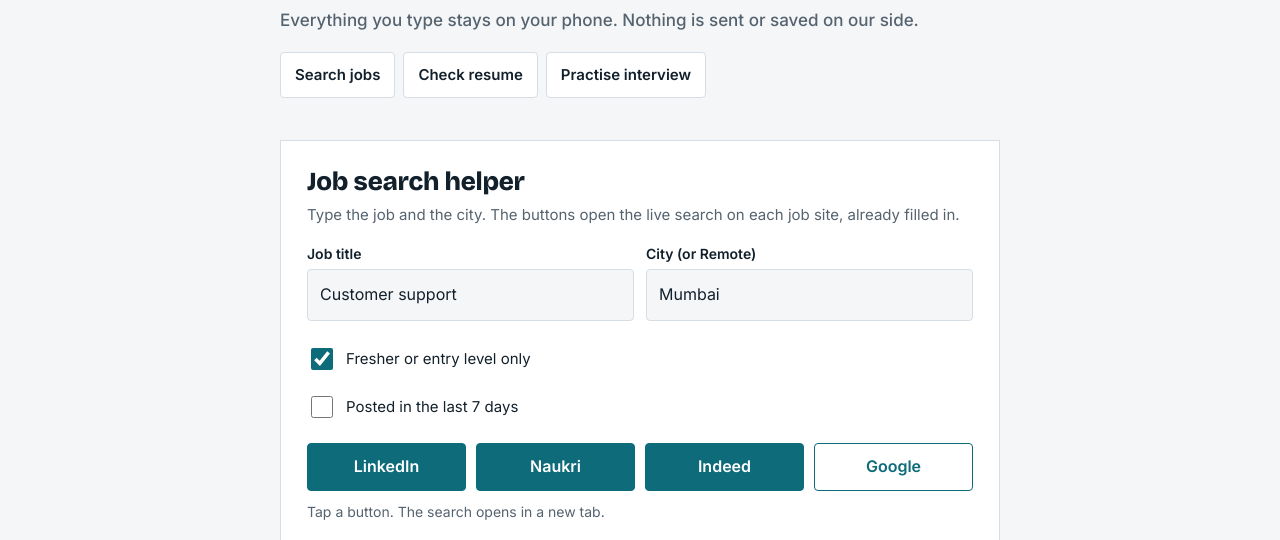
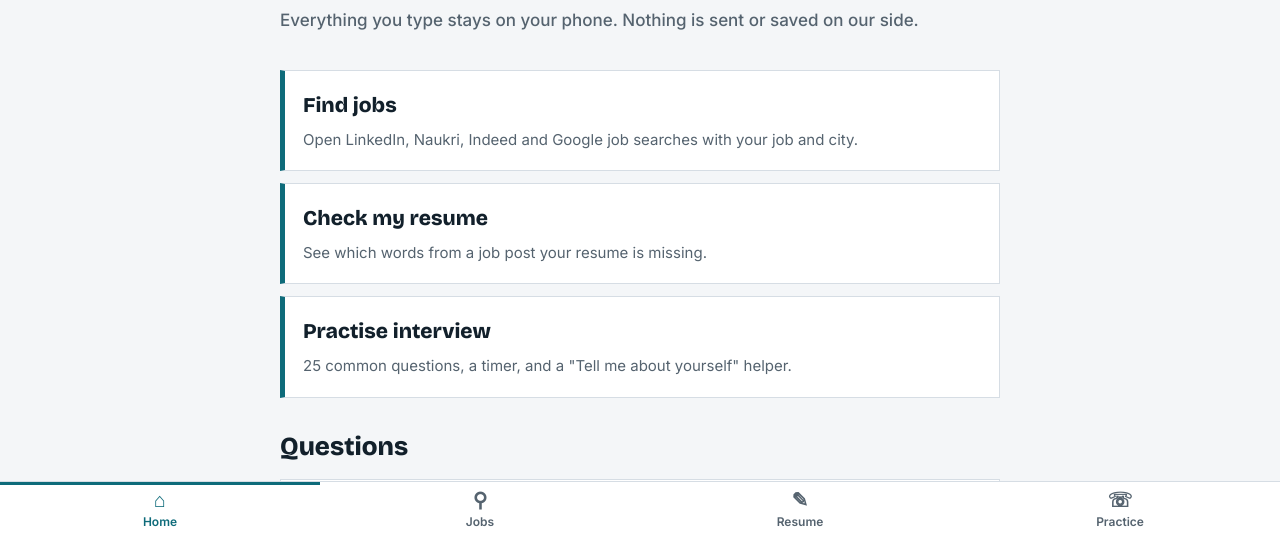
Before and after one commit to mandeepkaurmastgarh2002-commits/Job-Seekers, a plain HTML site: page index.html in a window 1280 px wide. Shown: the part 260-800 px from the top of the page. Drawn offline with nearby package versions, Linux system fonts and the light colour scheme.

Commit message:
Update index.html

```diff
--- a/index.html
+++ b/index.html
@@ -13,7 +13,7 @@
 <link rel="preconnect" href="https://fonts.gstatic.com" crossorigin>
 <link href="https://fonts.googleapis.com/css2?family=Bricolage+Grotesque:opsz,wght@12..96,600;12..96,800&family=Inter:wght@400;500;600&display=swap" rel="stylesheet">
 <style>
-/* Layout concept: one narrow column built for a phone. A hero, a row of jump links, then three tool cards
+/* Layout concept: one narrow column built for a phone. A hero, a row of menu, then three tool cards
    (search, resume, interview) and a short FAQ. Teal accent on a cool grey ground, big tap targets, 16px inputs. */
 :root {
   --bg: #F4F6F8;
@@ -123,6 +123,18 @@ input:focus-visible, textarea:focus-visible, select:focus-visible, .btn:focus-vi
   .linkgrid { grid-template-columns: repeat(4, minmax(0, 1fr)); }
   .tool { padding: 26px 26px; }
 }
+
+.page { display: none; }
+.page.on { display: block; }
+.wrap { padding-bottom: calc(96px + env(safe-area-inset-bottom, 0px)); }
+.cards { display: grid; gap: 12px; margin: 8px 0 24px; }
+.card { display: block; padding: 18px; background: var(--surface); border: 1px solid var(--line); border-left: 5px solid var(--accent); color: var(--ink); text-decoration: none; min-height: 44px; }
+.card b { display: block; font-family: var(--font-display); font-size: 21px; font-weight: 800; margin-bottom: 4px; }
+.card span { color: var(--muted); font-size: 15px; }
+.tabs { position: fixed; left: 0; right: 0; bottom: 0; z-index: 10; display: grid; grid-template-columns: repeat(4, 1fr); background: var(--surface); border-top: 1px solid var(--line); padding-bottom: env(safe-area-inset-bottom, 0px); }
+.tabs a { display: flex; flex-direction: column; align-items: center; justify-content: center; gap: 2px; min-height: 58px; color: var(--muted); text-decoration: none; font-size: 12px; font-weight: 600; }
+.tabs a i { font-style: normal; font-size: 20px; line-height: 1; }
+.tabs a.on { color: var(--accent); box-shadow: inset 0 3px 0 var(--accent); }
 @media (prefers-reduced-motion: reduce) { * { transition: none !important; scroll-behavior: auto !important; } }
 </style>
 
@@ -134,19 +146,28 @@ input:focus-visible, textarea:focus-visible, select:focus-visible, .btn:focus-vi
 <div class="wrap">
   <div class="brand">First Job Helper</div>
 
+  <div class="page" data-page="home">
   <header class="hero">
     <h1>Free tools to help you get your first job</h1>
     <p>Search jobs faster, check your resume against a job post, and practise interview answers. No signup and no cost.</p>
     <p class="privacy">Everything you type stays on your phone. Nothing is sent or saved on our side.</p>
-    <ul class="jump" aria-label="Jump to a tool">
-      <li><a href="#search">Search jobs</a></li>
-      <li><a href="#resume">Check resume</a></li>
-      <li><a href="#interview">Practise interview</a></li>
-    </ul>
   </header>
+  <div class="cards">
+    <a class="card" href="#search" data-go="search"><b>Find jobs</b><span>Open LinkedIn, Naukri, Indeed and Google job searches with your job and city.</span></a>
+    <a class="card" href="#resume" data-go="resume"><b>Check my resume</b><span>See which words from a job post your resume is missing.</span></a>
+    <a class="card" href="#interview" data-go="interview"><b>Practise interview</b><span>25 common questions, a timer, and a "Tell me about yourself" helper.</span></a>
+  </div>
+  <section class="faq" aria-labelledby="faq-h">
+    <h2 id="faq-h">Questions</h2>
+    <details><summary>Is First Job Helper really free?</summary><p>Yes. There is no signup, no payment and no hidden fee.</p></details>
+    <details><summary>Do you save my resume?</summary><p>No. The resume checker runs inside your browser. What you type is not sent to any server and is gone when you close the page.</p></details>
+    <details><summary>Does it show real jobs?</summary><p>It opens the real search pages of LinkedIn, Naukri, Indeed and Google with your job and city filled in. The jobs you see come from those websites, not from here.</p></details>
+    <details><summary>Will these tools get me a job?</summary><p>No tool can promise that. They help you search faster, fix missing words in your resume and practise answers. Your results depend on how many good applications you send and how you do in interviews.</p></details>
+  </section>
+  </div>
 
   <main>
-  <section class="tool" id="search" aria-labelledby="search-h">
+  <section class="tool page" data-page="search" id="search" aria-labelledby="search-h">
     <h2 id="search-h">Job search helper</h2>
     <p class="lead">Type the job and the city. The buttons open the live search on each job site, already filled in.</p>
     <div class="row2">
@@ -169,7 +190,7 @@ input:focus-visible, textarea:focus-visible, select:focus-visible, .btn:focus-vi
     <p class="note">These buttons open the search pages of other websites. First Job Helper does not list jobs itself. Always check a job is real. A real company never asks you to pay money to get a job.</p>
   </section>
 
-  <section class="tool" id="resume" aria-labelledby="resume-h">
+  <section class="tool page" data-page="resume" id="resume" aria-labelledby="resume-h">
     <h2 id="resume-h">Resume checker</h2>
     <p class="lead">Paste a job post and your resume text. See which important words from the job post your resume is missing.</p>
     <label class="field"><span>Job post</span>
@@ -194,7 +215,7 @@ input:focus-visible, textarea:focus-visible, select:focus-visible, .btn:focus-vi
     </div>
   </section>
 
-  <section class="tool" id="interview" aria-labelledby="interview-h">
+  <section class="tool page" data-page="interview" id="interview" aria-labelledby="interview-h">
     <h2 id="interview-h">Interview practice</h2>
     <p class="lead">Get a question, say your answer out loud, and watch the timer. About 60 to 90 seconds is a good answer.</p>
     <label class="field"><span>Type of question</span>
@@ -230,13 +251,14 @@ input:focus-visible, textarea:focus-visible, select:focus-visible, .btn:focus-vi
   </section>
   </main>
 
-  <section class="faq" aria-labelledby="faq-h">
-    <h2 id="faq-h">Questions</h2>
-    <details><summary>Is First Job Helper really free?</summary><p>Yes. There is no signup, no payment and no hidden fee.</p></details>
-    <details><summary>Do you save my resume?</summary><p>No. The resume checker runs inside your browser. What you type is not sent to any server and is gone when you close the page.</p></details>
-    <details><summary>Does it show real jobs?</summary><p>It opens the real search pages of LinkedIn, Naukri, Indeed and Google with your job and city filled in. The jobs you see come from those websites, not from here.</p></details>
-    <details><summary>Will these tools get me a job?</summary><p>No tool can promise that. They help you search faster, fix missing words in your resume and practise answers. Your results depend on how many good applications you send and how you do in interviews.</p></details>
-  </section>
+
+  <nav class="tabs" aria-label="Main menu">
+    <a href="#home" data-go="home"><i>&#8962;</i>Home</a>
+    <a href="#search" data-go="search"><i>&#9906;</i>Jobs</a>
+    <a href="#resume" data-go="resume"><i>&#9998;</i>Resume</a>
+    <a href="#interview" data-go="interview"><i>&#9743;</i>Practice</a>
+  </nav>
+  <noscript><style>.page{display:block!important}</style></noscript>
   <footer class="foot">First Job Helper. Free tools for freshers. Made by Aman.</footer>
 </div>
 
@@ -244,6 +266,34 @@ input:focus-visible, textarea:focus-visible, select:focus-visible, .btn:focus-vi
 (function () {
   "use strict";
   var $ = function (id) { return document.getElementById(id); };
+
+
+  /* ---------- Menu: show one page at a time ---------- */
+  var pages = ["home", "search", "resume", "interview"];
+  function showPage(name, noScroll) {
+    if (pages.indexOf(name) < 0) name = "home";
+    var els = document.querySelectorAll(".page");
+    for (var i = 0; i < els.length; i++) els[i].classList.toggle("on", els[i].getAttribute("data-page") === name);
+    var links = document.querySelectorAll(".tabs a");
+    for (var j = 0; j < links.length; j++) {
+      var on = links[j].getAttribute("data-go") === name;
+      links[j].classList.toggle("on", on);
+      if (on) links[j].setAttribute("aria-current", "page"); else links[j].removeAttribute("aria-current");
+    }
+    if (!noScroll) window.scrollTo(0, 0);
+  }
+  var gos = document.querySelectorAll("[data-go]");
+  for (var g = 0; g < gos.length; g++) {
+    gos[g].addEventListener("click", function (e) {
+      e.preventDefault();
+      var n = this.getAttribute("data-go");
+      try { history.pushState(null, "", "#" + n); } catch (x) { location.hash = n; }
+      showPage(n);
+    });
+  }
+  window.addEventListener("popstate", function () { showPage(location.hash.replace("#", ""), true); });
+  window.addEventListener("hashchange", function () { showPage(location.hash.replace("#", "")); });
+  showPage(location.hash.replace("#", ""), true);
 
   /* ---------- Copy helper ---------- */
   function copyText(text, btn) {
```
